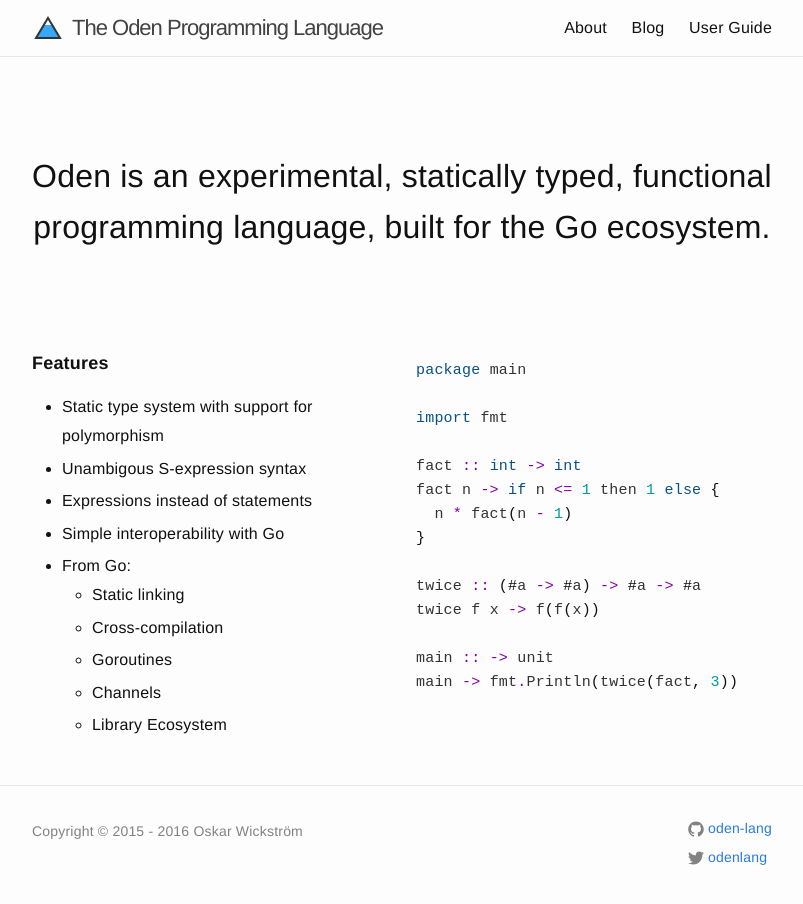
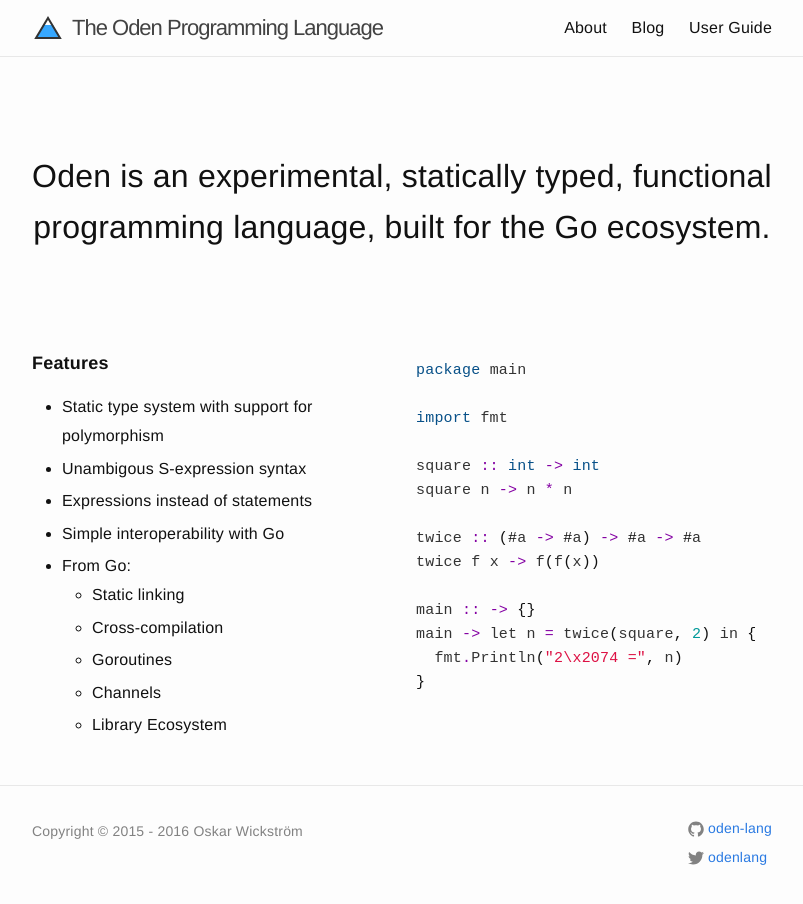
Before and after one commit to oden-lang/oden-lang.github.io, a Jekyll site: the page built from index.md, in a window 1280 px wide. Shown: the whole page, without its empty margins (238-1041 px from the left). Built offline with Jekyll 4.4.1, drawn with Linux system fonts in a browser that asks for light colours.

Commit message:
Fix front page program

```diff
--- a/_layouts/start.html
+++ b/_layouts/start.html
@@ -38,16 +38,16 @@
 
 import fmt
 
-fact :: int -> int
-fact n -> if n <= 1 then 1 else {
-  n * fact(n - 1)
-}
+square :: int -> int
+square n -> n * n
 
 twice :: (#a -> #a) -> #a -> #a
 twice f x -> f(f(x))
 
-main :: -> unit
-main -> fmt.Println(twice(fact, 3))
+main :: -> {}
+main -> let n = twice(square, 2) in {
+  fmt.Println("2\x2074 =", n)
+}
 {% endhighlight %}
       </div>
     </div>
--- a/_sass/_layout.scss
+++ b/_sass/_layout.scss
@@ -302,7 +302,7 @@
 
   @include media-query($on-laptop) {
     code {
-      font-size: 13px;
+      font-size: 14px;
     }
   }
 
```
